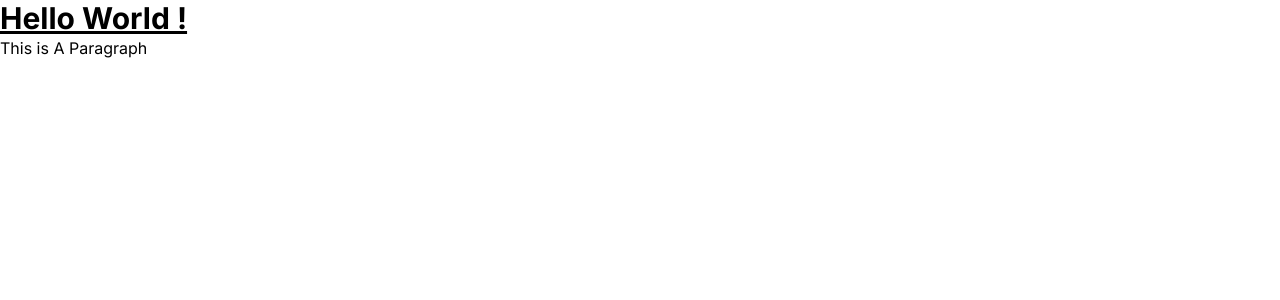
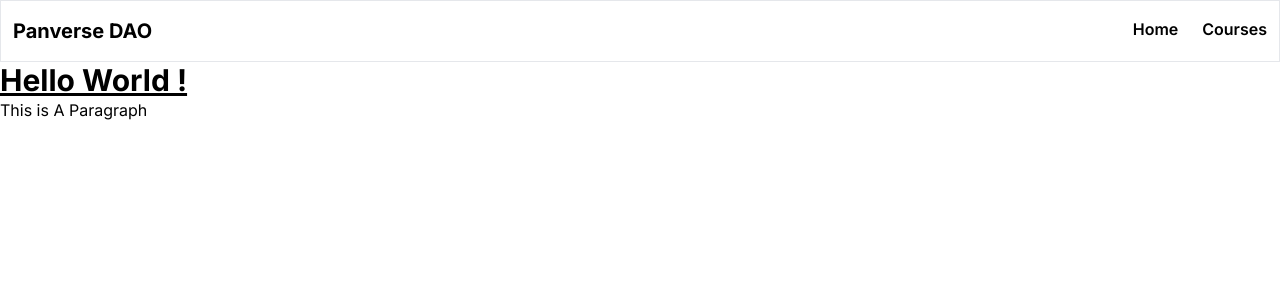
Before and after one commit to umairrazanizami/nextjs_practice, a Next.js app: page / in a window 1280 px wide. Shown: the top 300 px of the page. Built offline with nearby package versions, Linux system fonts and the light colour scheme.

Commit message:
Added Header Section And Wrapper component

```diff
--- a/src/app/layout.tsx
+++ b/src/app/layout.tsx
@@ -1,6 +1,7 @@
 import './globals.css'
 import type { Metadata } from 'next'
 import { Inter } from 'next/font/google'
+import Header from '@/components/Sections/Header'
 
 const inter = Inter({ subsets: ['latin'] })
 
@@ -16,7 +17,10 @@ export default function RootLayout({
 }) {
   return (
     <html lang="en">
-      <body className={inter.className}>{children}</body>
+      <body className={inter.className}>
+        <Header />
+        {children}
+        </body>
     </html>
   )
 }
--- a/src/app/name/address/page.tsx
+++ /dev/null
@@ -1,9 +0,0 @@
-import React from 'react'
-
-const page = () => {
-  return (
-    <div>page</div>
-  )
-}
-
-export default page
--- a/src/app/name/page.tsx
+++ /dev/null
@@ -1,7 +0,0 @@
-export default function GiveName() {
-    return (
-      <div>
-            My name is Muhammad Umair Raza
-      </div>
-    )
-  }
--- a/src/app/page.tsx
+++ b/src/app/page.tsx
@@ -1,10 +1,15 @@
 import Image from 'next/image'
+import Wrapper from '@/components/shared/Wrapper'
 
 export default function Home() {
   return (<div>
+<Wrapper>
 
     <h1 className="text-3xl font-bold underline">Hello World !</h1>
     <p>This is A Paragraph</p>
+
+</Wrapper>
+
   </div>
   )
 }
--- /dev/null
+++ b/src/components/Sections/Header.tsx
@@ -0,0 +1,31 @@
+
+import Wrapper from '@/components/shared/Wrapper'
+import Link from 'next/link'
+
+const Header = () => {
+    return (
+
+        <div>
+            <Wrapper>
+                <div className='flex justify-between py-4 border'>
+
+                    <div className='px-3'>
+                        <h1 className=' font-bold text-xl'>Panverse DAO</h1>
+                    </div>
+                    <ul className='flex font-semibold'>
+                    <Link href={'/'}>
+                        <li className='px-3'>Home</li>
+                        </Link>
+                        <Link href={'/courses'}>
+                        <li className='px-3'>Courses</li>
+                        </Link>
+                    </ul>
+
+                </div>
+
+            </Wrapper>
+        </div>
+    )
+}
+
+export default Header
--- /dev/null
+++ b/src/components/shared/Wrapper.tsx
@@ -0,0 +1,12 @@
+import { FC } from "react"
+
+
+const Wrapper: FC<{ children: React.ReactNode}> = ({children}) => {
+  return (
+    <div className="max-w-screen-xl mx-auto">
+      {children}
+      </div>
+  )
+}
+
+export default Wrapper
```
